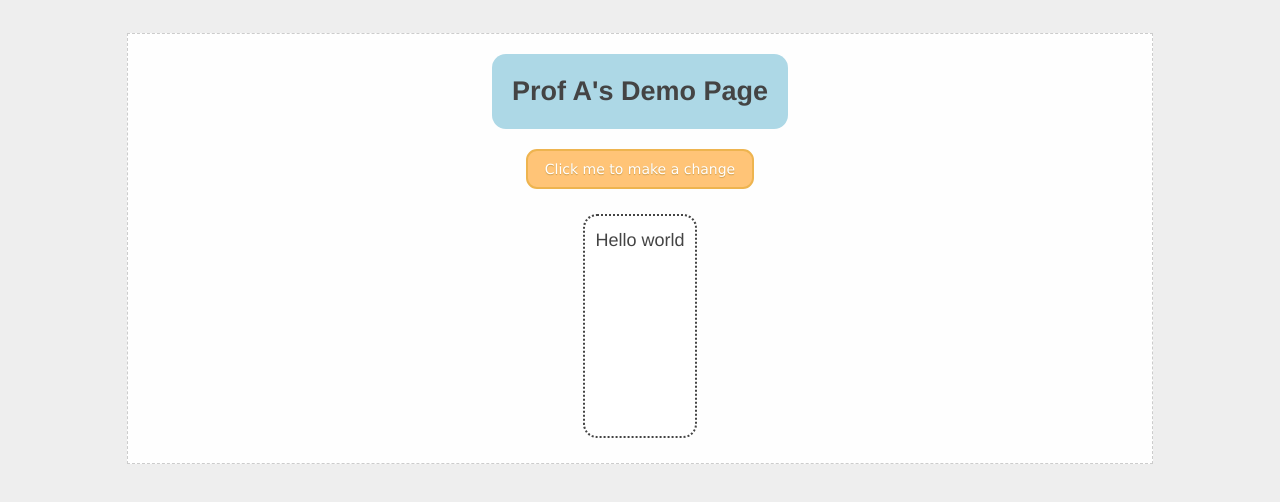
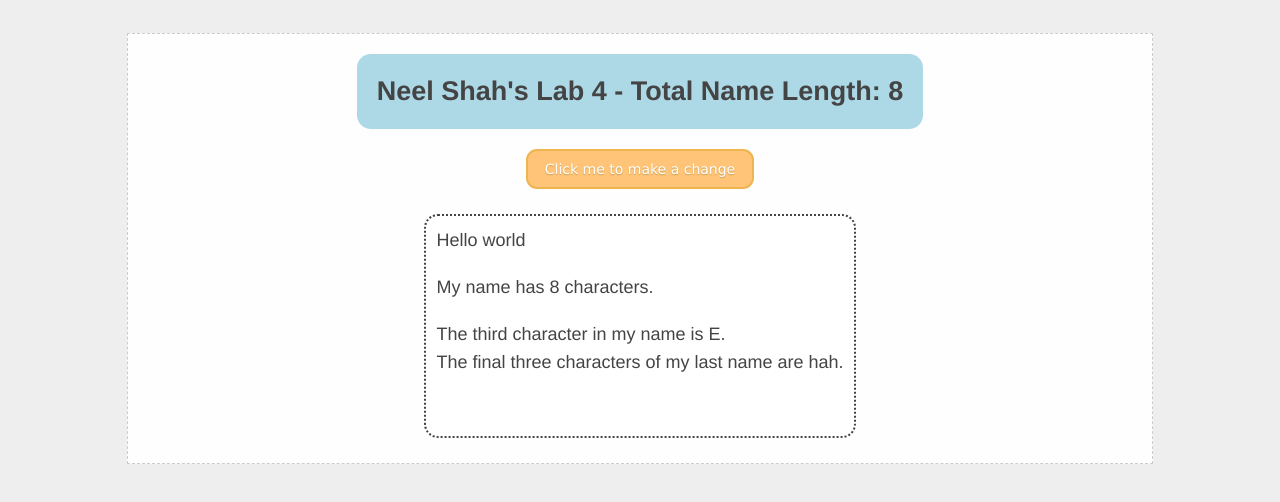
Before and after one commit to neelshahvr/neelshahvr.github.io, a plain HTML site: page lab_4/index.html in a window 1280 px wide. Both pictures are taken after a click on the button "Click me to make a change". Drawn offline with Linux system fonts and the light colour scheme.

Commit message:
Update index.html

```diff
--- a/lab_4/index.html
+++ b/lab_4/index.html
@@ -26,8 +26,22 @@
     </div>
     <script>
       function clickMe() {
+        const name = 'NeelShah';
         const content = document.querySelector(".content");
         content.innerHTML = "Hello world";
+        const top = document.querySelector(".top");
+        top.innerHTML = "Neel Shah's Lab 4 - Total Name Length: " + name.length;
+        let p1  = document.createElement('P');
+        p1.className = 'paragraph1';
+        p1.innerHTML = "My name has " + name.length + " characters.";
+        content.appendChild(p1);
+        let p2  = document.createElement('P');
+        p2.className = 'paragraph2';
+        p2.innerHTML = "The third character in my name is " + name.charAt(2).toUpperCase() + ".<br/>" + "The final three characters of my last name are " + name.substr(name.length - 3) + ".";
+        content.appendChild(p2);
+        let firstName = name.substring(0, 3);
+        let lastName = name.substring(4, 7);
+
       }
     </script>
   </body>
```
